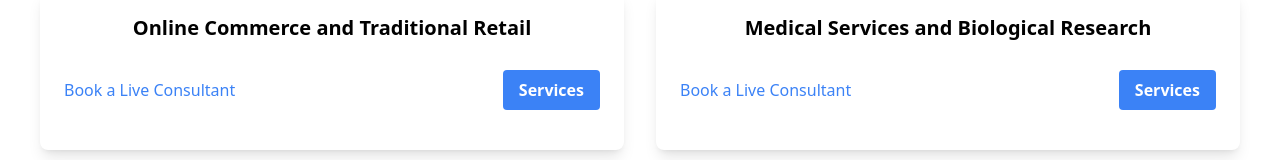
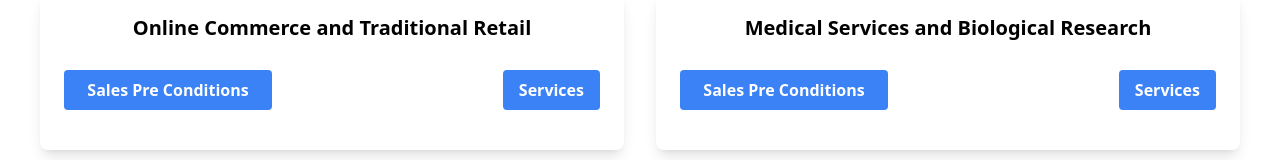
Before and after one commit to coderHarsh121212/AIhelp, a React (Create React App) app: page /industry in a window 1280 px wide. Shown: the part 554-714 px from the top of the page. Built offline with nearby package versions, Linux system fonts and the light colour scheme.

Commit message:
change
Signed-off-by: coderHarsh121212 <codesource287@gmail.com>

```diff
--- a/src/Page/IndustryPage.js
+++ b/src/Page/IndustryPage.js
@@ -97,8 +97,8 @@ const IndustryCard = ({ industry, togglePopup }) => {
     <div className="bg-white p-6 rounded-lg shadow-lg cursor-pointer hover:shadow-2xl flex flex-col justify-between h-40">
       <h3 className="text-xl font-semibold mb-2">{industry.name}</h3>
       <div className="flex justify-between items-center mb-4">
-        <button onClick={togglePopup} className="text-blue-500 hover:underline">
-          Book a Live Consultant
+        <button onClick={togglePopup} className="bg-blue-500 hover:bg-blue-600 text-white font-bold py-2 px-4 rounded w-52">
+          Sales Pre Conditions
         </button>
         <a
           href={industry.testCodeUrl}
```
